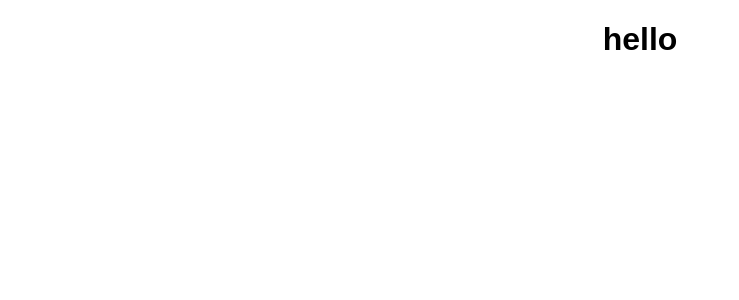
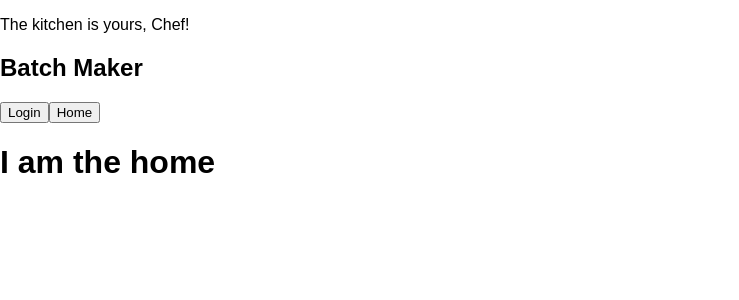
Before and after one commit to DoyleJM80/Batch-Maker---week-12-project, a React (Create React App) app: page /home in a window 1280 px wide. Shown: the top 300 px of the page, without its empty margins (0-739 px from the left). Built offline with nearby package versions, Linux system fonts and the light colour scheme.

Commit message:
added adujustrecipe, recipeform, recipelist components

```diff
--- a/src/components/BaseLayout.js
+++ b/src/components/BaseLayout.js
@@ -1,4 +1,6 @@
 import React, {Component} from 'react';
+import Header from './Header';
+import Footer from './Footer';
 
 export default class BaseLayout extends Component {
   constructor() {
@@ -8,7 +10,9 @@ export default class BaseLayout extends Component {
   render() {
     return(
       <div>
-
+        <Header />
+          {this.props.children}
+        <Footer />
       </div>
     );
   };
--- /dev/null
+++ b/src/components/Footer.js
@@ -0,0 +1,14 @@
+import React, {Component} from 'react';
+
+export default class Footer extends Component {
+  constructor() {
+    super();
+  };
+  render() {
+    return(
+      <div>
+
+      </div>
+    );
+  };
+};
--- /dev/null
+++ b/src/components/Header.js
@@ -0,0 +1,18 @@
+import React, {Component} from 'react';
+import {Link, NavLink} from 'react-router-dom';
+
+export default class Header extends Component {
+  constructor() {
+    super();
+  };
+  render() {
+    return(
+      <nav>
+        <p>The kitchen is yours, Chef!</p>
+        <h2>Batch Maker</h2>
+        <NavLink exact to="/Login"><button>Login</button></NavLink>
+        <NavLink exact to="/Home"><button>Home</button></NavLink>
+      </nav>
+    );
+  };
+};
--- /dev/null
+++ b/src/components/Home.js
@@ -0,0 +1,14 @@
+import React, {Component} from 'react';
+
+export default class Home extends Component {
+  constructor() {
+    super();
+  };
+  render() {
+    return(
+      <div>
+        <h1>I am the home</h1>
+      </div>
+    );
+  };
+};
--- /dev/null
+++ b/src/components/Login.js
@@ -0,0 +1,14 @@
+import React, {Component} from 'react';
+
+export default class Login extends Component {
+  constructor() {
+    super();
+  };
+  render() {
+    return(
+      <div>
+        <h1>I am the login</h1>
+      </div>
+    );
+  };
+};
--- a/src/index.js
+++ b/src/index.js
@@ -4,6 +4,9 @@ import './styles/index.css';
 import App from './components/App';
 import registerServiceWorker from './registerServiceWorker';
 import {BrowserRouter, Route, Switch} from 'react-router-dom';
+import BaseLayout from './components/BaseLayout';
+import Login from './components/Login';
+import Home from './components/Home';
 
 import reducers from './reducers';
 import {Provider} from 'react-redux';
@@ -12,7 +15,14 @@ const createStoreWithMiddleware = applyMiddleware()(createStore);
 
 ReactDOM.render(
   <Provider store={createStoreWithMiddleware(reducers)}>
-    <App />
+    <BrowserRouter>
+      <BaseLayout>
+        <Switch>
+          <Route path="/login" component={Login}/>
+          <Route path="/home" component={Home}/>
+        </Switch>
+      </BaseLayout>
+    </BrowserRouter>
   </Provider>
 
   , document.getElementById('root'));
```
Also changed, not shown: src/components/AdjustRecipe.js (added, +15 -0 lines), src/components/RecipeForm.js (added, +14 -0 lines), src/components/RecipeList.js (added, +14 -0 lines), src/components/SignUp.js (added, +14 -0 lines).
